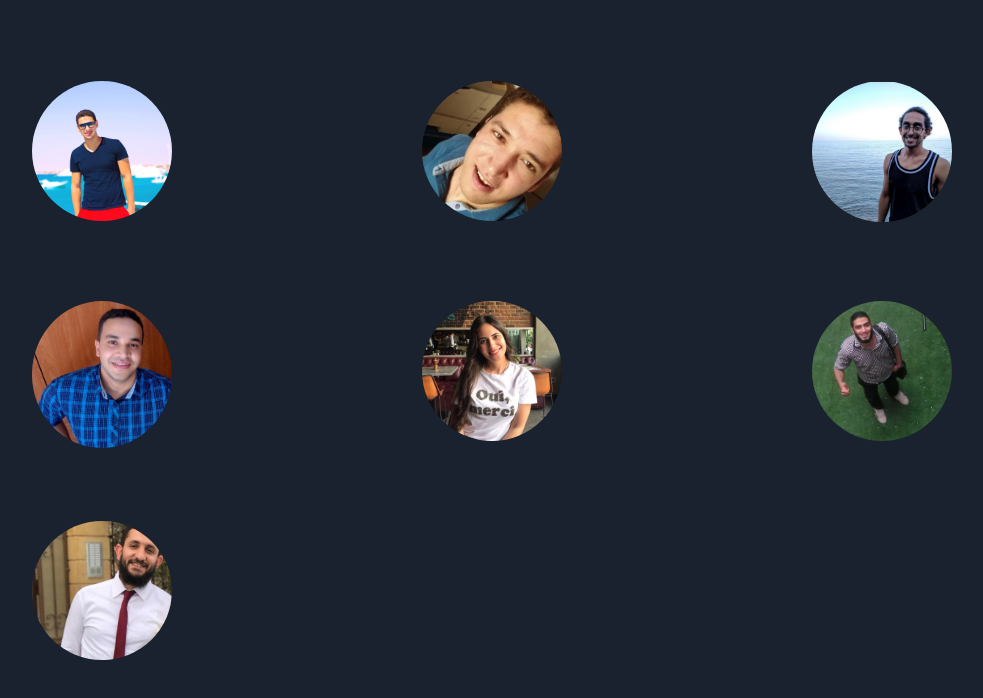
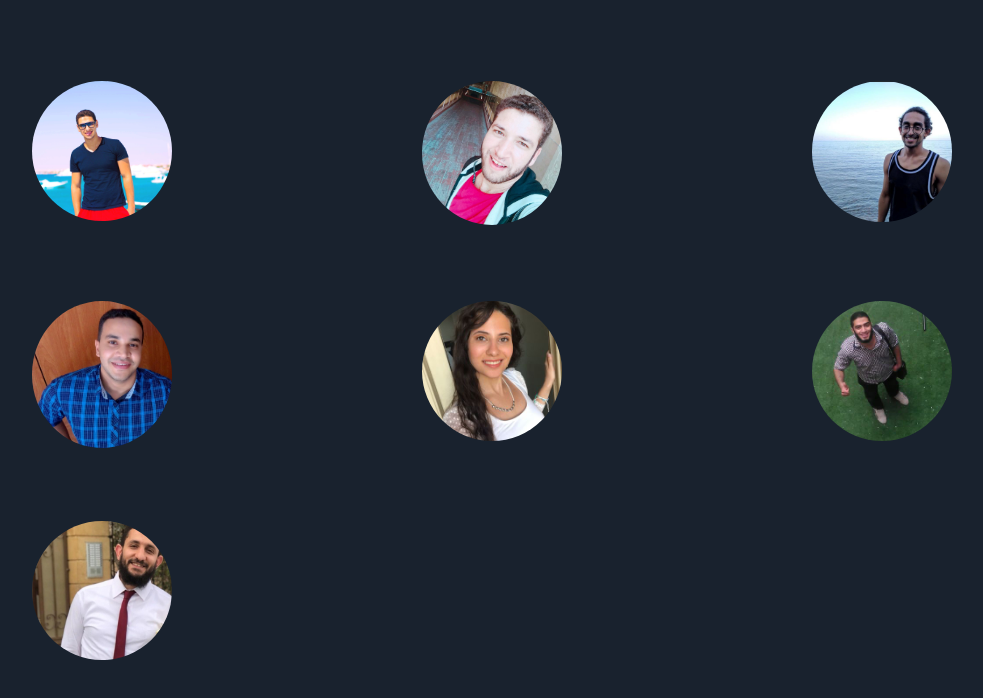
Before and after one commit to Motawe3a/Team-App, a plain HTML site: page index.html in a window 1280 px wide. Shown: the part 154-852 px from the top of the page, without its empty margins (148-1131 px from the left). Drawn offline with Linux system fonts and the light colour scheme.

Commit message:
change pics

```diff
--- a/index.html
+++ b/index.html
@@ -44,7 +44,7 @@
             <!-- card start -->
             <div class="card">
                <div class="card-img">
-                  <img src="img/team/ali.PNG" alt="team">
+                  <img src="img/team/ali4.jpg" alt="team">
                </div>
                <div class="card-info">
                   <h3>Ali Shehata</h3>
@@ -112,7 +112,7 @@
             <!-- card start -->
             <div class="card">
                <div class="card-img">
-                  <img src="img/team/Dina.jpg" alt="team">
+                  <img src="img/team/Dina2.jpg" alt="team">
                </div>
                <div class="card-info">
                   <h3>Dina Abdelmoniem</h3>
```
Also changed, not shown: img/team/Dina.jpg (deleted), img/team/Dina2.jpg (added), img/team/Hamdy.jpg (deleted), img/team/a8523127-c484-4d30-8a8b-6f95ba4bb181.jpg (deleted), img/team/ali.PNG (deleted), img/team/ali4.jpg (added), img/team/mody2.jpg (added).
